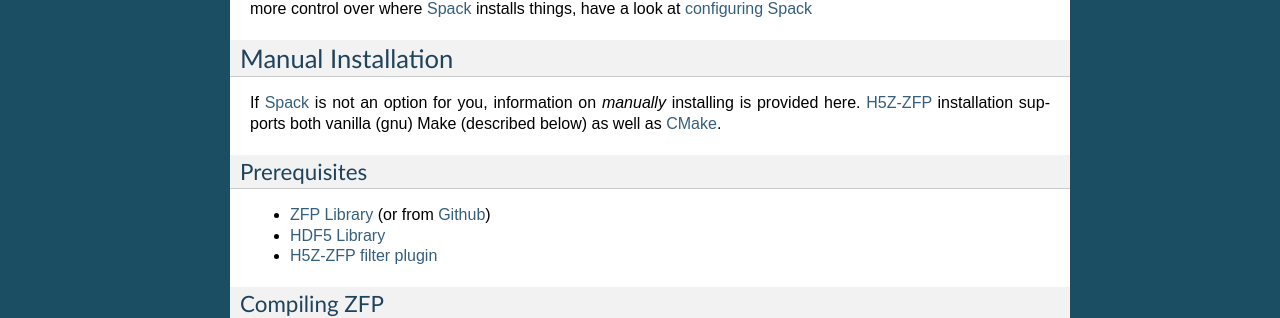
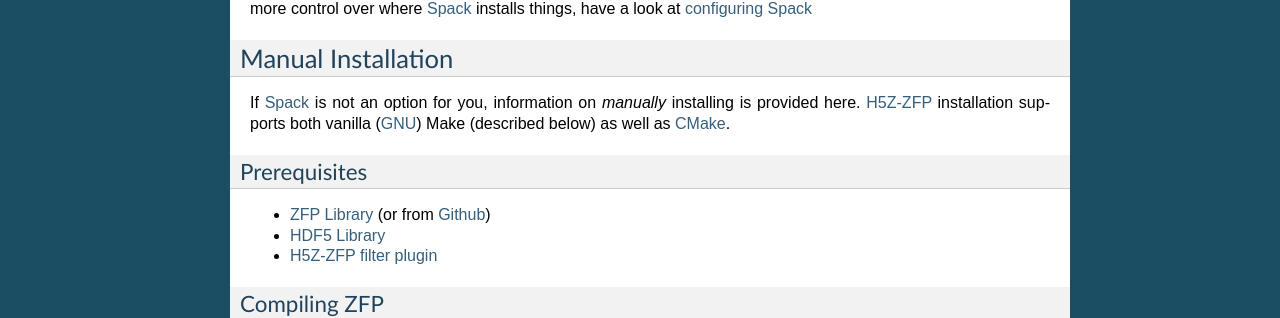
Before and after one commit to LLNL/H5Z-ZFP, a Sphinx documentation site: the page built from docs/installation.rst, in a window 1280 px wide and 900 px high, scrolled down 350 px. Shown: the part 166-484 px from the top of the window. Built offline with Sphinx 7.4.7, drawn with Linux system fonts in a browser that asks for light colours; some of the changed lines change nothing that is shown.

Commit message:
link to gmake docs

```diff
--- a/docs/installation.rst
+++ b/docs/installation.rst
@@ -39,7 +39,7 @@
 
 If Spack_ is not an option for you, information on *manually* installing is provided
 here.
-H5Z-ZFP_ installation supports both vanilla (gnu) Make (described below) as well as :ref:`CMake <cmake>`.
+H5Z-ZFP_ installation supports both vanilla (`GNU <https://www.gnu.org/software/make/>`__) Make (described below) as well as :ref:`CMake <cmake>`.
 
 ^^^^^^^^^^^^^
 Prerequisites
```
